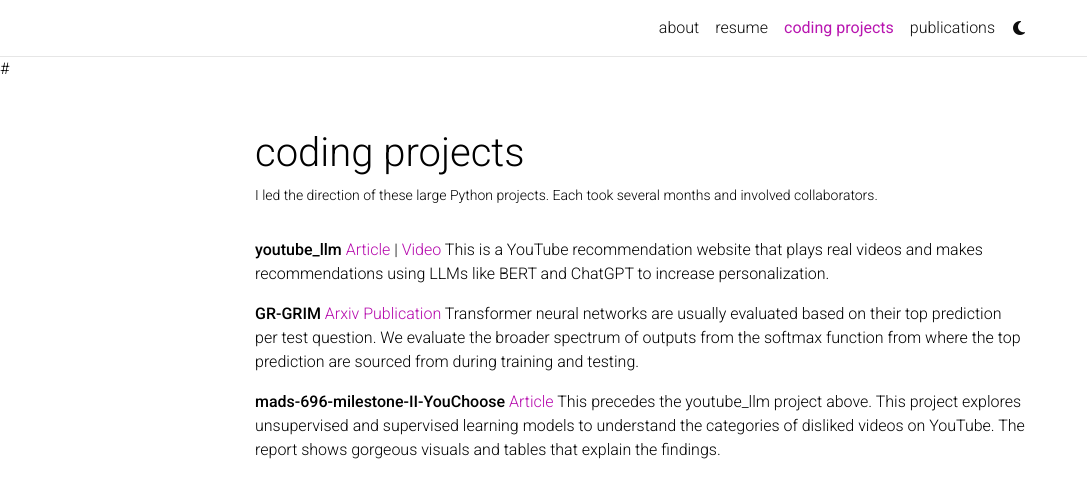
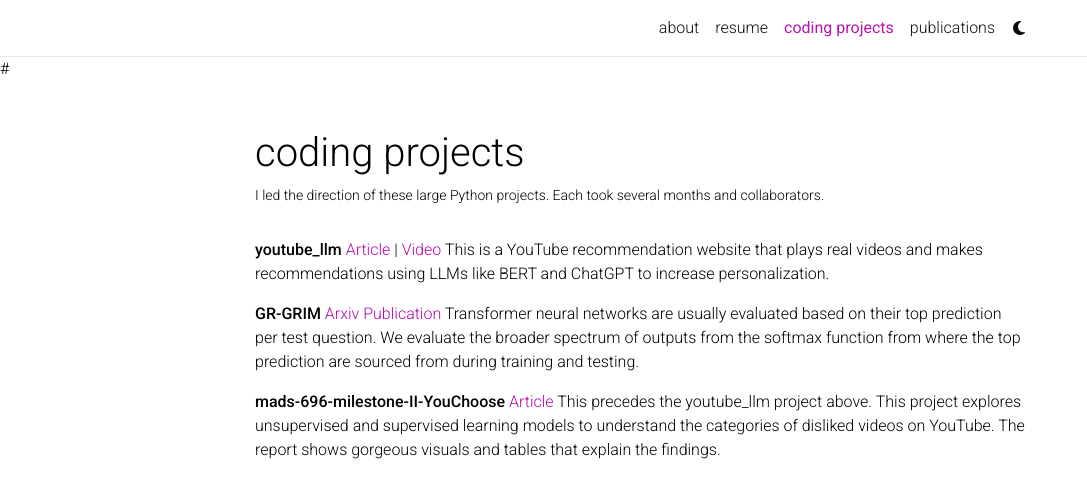
Before and after one commit to kephasitati/Portfolio-Template, a Jekyll site: the page built from _pages/repositories.md, in a window 1280 px wide and 1180 px high. Shown: the top 482 px of the window, without its empty margins (0-1087 px from the left). Built offline with Jekyll 4.4.1, drawn with Linux system fonts in a browser that asks for light colours; comment, search, counter and statistics services are not loaded; a style sheet for code colours, icons or effects is not loaded.

Commit message:
add noise to reboot

```diff
--- a/_data/cv.yml
+++ b/_data/cv.yml
@@ -11,7 +11,7 @@
 - title: Education
   type: time_table
   contents:
-    - title: PhD
+    - title: PhDok
       institution: University of Zurich, Zurich, Switzerland
       year: 1905
       description:
--- a/_pages/repositories.md
+++ b/_pages/repositories.md
@@ -2,7 +2,7 @@
 layout: page
 permalink: /coding-projects/
 title: coding projects
-description: I led the direction of these large Python projects. Each took several months and involved collaborators.
+description: I led the direction of these large Python projects. Each took several months and collaborators.
 nav: true
 nav_order: 3
 ---
```
